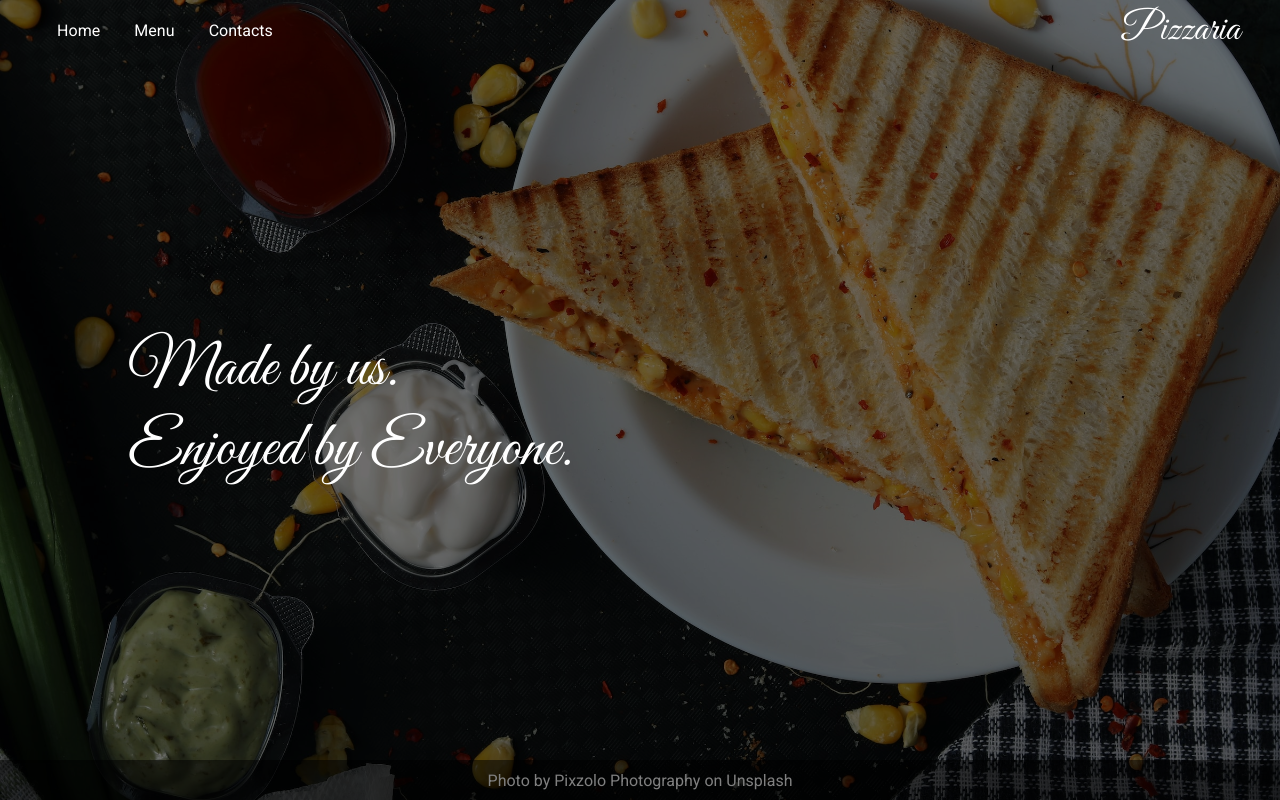
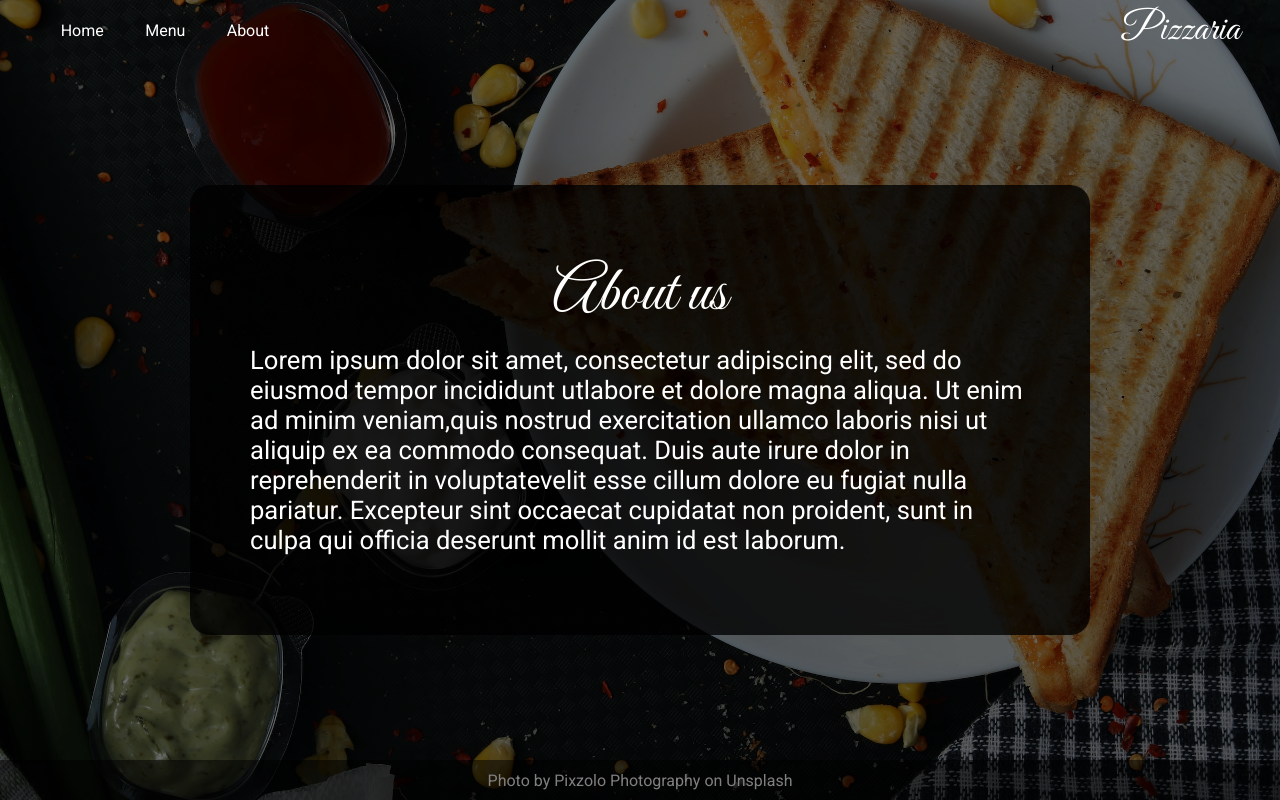
Before and after one commit to Quazf1x/Restaurant-Page, a website built with webpack: page dist/index.html in a window 1280 px wide. Built offline with nearby package versions, Linux system fonts and the light colour scheme.

Commit message:
Ver 0.2.0 added 'about' page

```diff
--- /dev/null
+++ b/src/about.js
@@ -0,0 +1,22 @@
+import globalContainer, { mainSection } from './website';
+
+function createAbout() {
+  //Set main section id
+  mainSection.setAttribute('id', 'about-page');
+
+  //Create elements
+  const aboutWrapper = document.createElement('div');
+  aboutWrapper.setAttribute('id', 'about-wrapper');
+  const headline = document.createElement('h1');
+  headline.textContent = 'About us';
+  const paragraph = document.createElement('p');
+  paragraph.textContent = `Lorem ipsum dolor sit amet, consectetur adipiscing elit, sed do eiusmod tempor incididunt utlabore et dolore magna aliqua. Ut enim ad minim veniam,quis nostrud exercitation ullamco laboris nisi ut aliquip ex ea commodo consequat. Duis aute irure dolor in reprehenderit in voluptatevelit esse cillum dolore eu fugiat nulla pariatur. Excepteur sint occaecat cupidatat non proident, sunt in culpa qui officia deserunt mollit anim id est laborum.`;
+
+  //Append elements
+  aboutWrapper.appendChild(headline);
+  aboutWrapper.appendChild(paragraph);
+  mainSection.appendChild(aboutWrapper);
+  globalContainer.appendChild(mainSection);
+}
+
+export default createAbout;
--- a/src/home.js
+++ b/src/home.js
@@ -1,7 +1,6 @@
-import globalContainer from "./website";
+import globalContainer, { mainSection } from './website';
 
 function createHomePage() {
-  const mainSection = document.createElement('main');
   const textWrapper = document.createElement('div');
   const firstHomeLine = document.createElement('h1');
   const secondHomeLine = document.createElement('h1');
@@ -17,4 +16,4 @@ function createHomePage() {
   globalContainer.appendChild(mainSection);
 }
 
-export { createHomePage };
+export default createHomePage;
--- a/src/index.js
+++ b/src/index.js
@@ -1,6 +1,8 @@
 import { createHeader, createFooter } from './website.js';
-import { createHomePage } from './home.js';
+import createAbout from './about.js';
+import  createHomePage  from './home.js';
 
-createHeader();
-createHomePage();
-createFooter();
+  createHeader();
+  createAbout();
+  //createHomePage();
+  createFooter();
--- a/src/website.js
+++ b/src/website.js
@@ -1,14 +1,15 @@
 const globalContainer = document.querySelector('#content');
+const mainSection = document.createElement('main');
+mainSection.classList.add('main-wrapper');
 
 function createHeader() {
   const header = document.createElement('header');
   //create navigation list
   const navList = document.createElement('ul');
-  const navItems = ['Home', 'Menu', 'Contacts'];
+  const navItems = ['Home', 'Menu', 'About'];
 
   navList.setAttribute('id','website-menu');
   navItems.forEach(item => {
-    // navList.appendChild(document.createElement('li', item));
     var itemList = document.createElement('li');
     itemList.textContent = item;
     navList.appendChild(itemList);
@@ -32,4 +33,4 @@ function createFooter() {
   globalContainer.appendChild(footer);
 }
 export default globalContainer;
-export { createHeader, createFooter };
+export { createHeader, createFooter, mainSection };
```
Also changed, not shown: dist/index.html, dist/main.js, dist/style.css.
